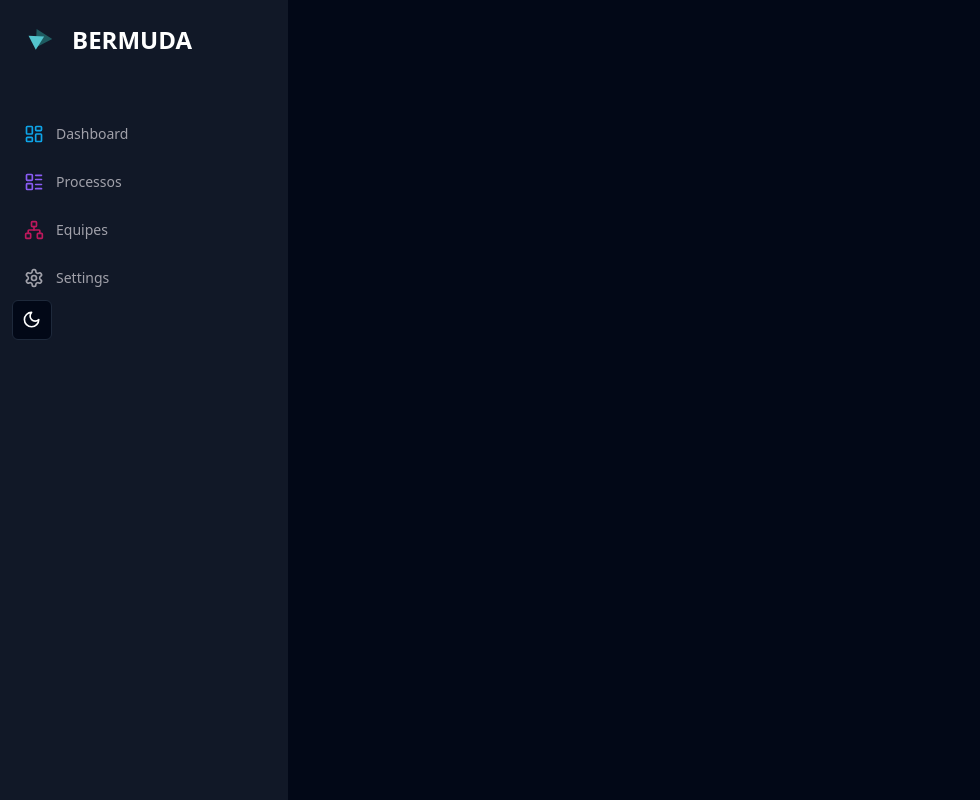
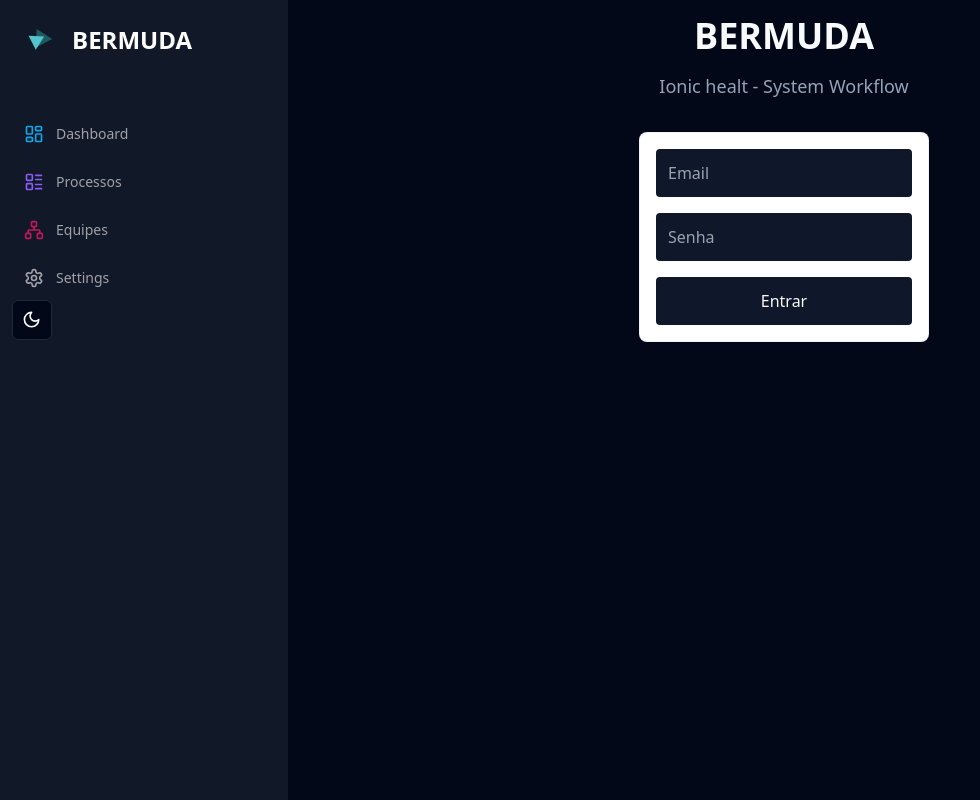
Before and after one commit to apiFatec/API-3-Semestre-Ionic, a React (Vite) app in the folder frontend/: page / in a window 1280 px wide. Shown: the whole page, without its empty margins (0-980 px from the left). Built offline with nearby package versions, Linux system fonts and the light colour scheme; no server answers.

Commit message:
Autenticação e rotas restritas

```diff
--- a/frontend/package.json
+++ b/frontend/package.json
@@ -11,11 +11,13 @@
   },
   "dependencies": {
     "@radix-ui/react-slot": "^1.0.2",
+    "axios": "^1.5.0",
     "class-variance-authority": "^0.7.0",
     "clsx": "^2.0.0",
     "lucide-react": "^0.277.0",
     "react": "^18.2.0",
     "react-dom": "^18.2.0",
+    "react-hook-form": "^7.46.1",
     "react-router-dom": "^6.16.0",
     "tailwind-merge": "^1.14.0",
     "tailwindcss-animate": "^1.0.7"
--- a/frontend/src/App.tsx
+++ b/frontend/src/App.tsx
@@ -2,12 +2,14 @@ import { BrowserRouter } from 'react-router-dom'
 import { Router } from '@/routes/routes'
 import { Sidebar } from '@/components/sidebar'
 import { ThemeProvider } from '@/components/theme.provider'
+import AuthProvider from './contexts/AuthContext'
 
 
 function App() {
 
   return (
     <ThemeProvider defaultTheme="dark" storageKey="vite-ui-theme">
+      <AuthProvider>
         <BrowserRouter>
           <div className="h-full relative">
             <div className="hidden h-full md:flex md:w-72 md:flex-col md:fixed md:inser-y-0 z-[80] bg-gray-900">
@@ -18,6 +20,7 @@ function App() {
             </main>
           </div>
         </BrowserRouter>
+      </AuthProvider>
     </ThemeProvider>
 
   )
--- /dev/null
+++ b/frontend/src/api.tsx
@@ -0,0 +1,5 @@
+import axios from 'axios';
+
+export const api = axios.create({
+  baseURL: import.meta.env.VITE_BASE_URL_API,
+});
--- /dev/null
+++ b/frontend/src/components/ui/card.tsx
@@ -0,0 +1,79 @@
+import * as React from "react"
+
+import { cn } from "@/lib/utils"
+
+const Card = React.forwardRef<
+  HTMLDivElement,
+  React.HTMLAttributes<HTMLDivElement>
+>(({ className, ...props }, ref) => (
+  <div
+    ref={ref}
+    className={cn(
+      "rounded-lg border bg-card text-card-foreground shadow-sm",
+      className
+    )}
+    {...props}
+  />
+))
+Card.displayName = "Card"
+
+const CardHeader = React.forwardRef<
+  HTMLDivElement,
+  React.HTMLAttributes<HTMLDivElement>
+>(({ className, ...props }, ref) => (
+  <div
+    ref={ref}
+    className={cn("flex flex-col space-y-1.5 p-6", className)}
+    {...props}
+  />
+))
+CardHeader.displayName = "CardHeader"
+
+const CardTitle = React.forwardRef<
+  HTMLParagraphElement,
+  React.HTMLAttributes<HTMLHeadingElement>
+>(({ className, ...props }, ref) => (
+  <h3
+    ref={ref}
+    className={cn(
+      "text-2xl font-semibold leading-none tracking-tight",
+      className
+    )}
+    {...props}
+  />
+))
+CardTitle.displayName = "CardTitle"
+
+const CardDescription = React.forwardRef<
+  HTMLParagraphElement,
+  React.HTMLAttributes<HTMLParagraphElement>
+>(({ className, ...props }, ref) => (
+  <p
+    ref={ref}
+    className={cn("text-sm text-muted-foreground", className)}
+    {...props}
+  />
+))
+CardDescription.displayName = "CardDescription"
+
+const CardContent = React.forwardRef<
+  HTMLDivElement,
+  React.HTMLAttributes<HTMLDivElement>
+>(({ className, ...props }, ref) => (
+  <div ref={ref} className={cn("p-6 pt-0", className)} {...props} />
+))
+CardContent.displayName = "CardContent"
+
+const CardFooter = React.forwardRef<
+  HTMLDivElement,
+  React.HTMLAttributes<HTMLDivElement>
+>(({ className, ...props }, ref) => (
+  <div
+    ref={ref}
+    className={cn("flex items-center p-6 pt-0", className)}
+    {...props}
+  />
+))
+CardFooter.displayName = "CardFooter"
+
+export { Card, CardHeader, CardFooter, CardTitle, CardDescription, CardContent }
--- /dev/null
+++ b/frontend/src/contexts/AuthContext.tsx
@@ -0,0 +1,43 @@
+import { createContext, useCallback, useState } from "react";
+
+interface AuthContextType {
+  isAuthenticated: boolean;
+  login: ({ access_token, name }: { access_token: string; name: string }) => void;
+  logout: () => void;
+}
+
+export const AuthContext = createContext<AuthContextType | undefined>(undefined);
+
+export default function AuthProvider({ children }: { children: React.ReactNode }) {
+  const [isAuthenticated, setIsAuthenticated] = useState(() => {
+    const storedUser = localStorage.getItem('token');
+
+    return !!storedUser;
+  });
+
+  const login = useCallback(({ access_token, name }: { access_token: string, name: string }) => {
+    localStorage.setItem('token', access_token);
+    localStorage.setItem('name', name);
+    console.log(access_token, name);
+    setIsAuthenticated(true);
+  }, []);
+
+  const logout = useCallback(() => {
+    localStorage.removeItem('token');
+    localStorage.removeItem('name');
+
+    setIsAuthenticated(false);
+  }, []);
+
+
+
+  return (
+    <AuthContext.Provider value={{
+      isAuthenticated,
+      login,
+      logout
+    }}>
+      {children}
+    </AuthContext.Provider>
+  )
+}
--- /dev/null
+++ b/frontend/src/hooks/useAuth.tsx
@@ -0,0 +1,16 @@
+import { useContext } from 'react';
+import { AuthContext } from "@/contexts/AuthContext";
+
+interface AuthContextType {
+  isAuthenticated: boolean;
+  login: ({ access_token, name }: { access_token: string; name: string }) => void;
+  logout: () => void;
+}
+
+export default function useAuth(): AuthContextType {
+  const context = useContext(AuthContext);
+  if (context === undefined) {
+    throw new Error("useAuth deve ser usado dentro de um AuthProvider");
+  }
+  return context;
+}
--- /dev/null
+++ b/frontend/src/pages/login/login.tsx
@@ -0,0 +1,63 @@
+import { Card } from "@/components/ui/card";
+import useLogin from "./useLogin";
+import { SubmitHandler, useForm } from 'react-hook-form';
+import { cn } from "@/lib/utils";
+import { useTheme } from "@/components/theme.provider";
+
+interface LoginFormValues {
+  username: string;
+  password: string;
+}
+
+export function Login() {
+  const { theme } = useTheme();
+  const { register, handleSubmit } = useForm<LoginFormValues>();
+
+  const { loginUser, isLoading } = useLogin();
+
+  const onSubmit: SubmitHandler<LoginFormValues> = (data) => {
+    loginUser(data); // Chame loginUser com os dados do formulário
+  };
+
+  return (
+    <div className="flex flex-col items-center">
+      <div className="mb-8 pt-4 space-y-4">
+        <h2 className="text-2xl md:text-4xl font-bold text-center">
+          BERMUDA
+        </h2>
+        <p className="text-muted-foreground font-light text-sm md:text-lg text-center">
+          Ionic healt - System Workflow
+        </p>
+      </div>
+      <form onSubmit={handleSubmit(onSubmit)}
+        className="px-4 md:px-20 lg:px-32 space-y-4">
+        <Card
+          className={`p-4 w-fit border-black/5 flex items-center justify-center hover:shadow-md transition ${theme === "dark" ? "bg-white" : "bg-slate-900" // Use o tema atual para aplicar a classe CSS correta
+            }`}
+        >
+          <div className="flex items-center gap-x-4 flex-col space-y-4">
+            <input className={`w-64  rounded p-3 text-white outline-none
+            ${theme === "dark" ? "bg-slate-900" : "bg-slate-400"}
+            `}
+              type="email"
+              {...register('username')} placeholder="Email"
+            />
+            <input className={`w-64  rounded p-3 text-white outline-none
+            ${theme === "dark" ? "bg-slate-900" : "bg-slate-400"}
+            `}
+              type="password"
+              {...register('password')} placeholder="Senha"
+            />
+            <button
+              className={`p-3 rounded w-64 ${theme === "dark" ? "bg-slate-900" : "bg-white"}`}
+              type="submit"
+            >
+              Entrar
+            </button>
+          </div>
+        </Card>
+      </form>
+
+    </div>
+  )
+}
--- /dev/null
+++ b/frontend/src/pages/login/useLogin.tsx
@@ -0,0 +1,34 @@
+import { useCallback, useState } from "react";
+import { useNavigate } from "react-router-dom";
+import services from '../../services/userServices';
+import useAuth from "@/hooks/useAuth";
+
+export default function useLogin() {
+  const [isLoading, setIsLoading] = useState(false);
+  const [textEntry, setTextEntry] = useState('password');
+  const [iconPassword, setIconPassword] = useState(true);
+
+  const navigate = useNavigate();
+
+  const { login } = useAuth();
+
+  const loginUser = useCallback(async (data: { username: string, password: string }) => {
+    try {
+      setIsLoading(true);
+      const response = await services.Login(data);
+      login(response.data);
+
+      navigate('/dashboard');
+
+    } catch (error) {
+      console.log(error);
+    } finally {
+      setIsLoading(false);
+    }
+  }, []);
+
+  return {
+    isLoading,
+    loginUser
+  }
+}
--- /dev/null
+++ b/frontend/src/routes/LoginRoutes.tsx
@@ -0,0 +1,8 @@
+import useAuth from "@/hooks/useAuth";
+import { Navigate, Outlet } from "react-router-dom";
+
+export default function LoginRoutes() {
+  const { isAuthenticated } = useAuth();
+
+  return isAuthenticated ? <Outlet /> : <Navigate to="/" replace />
+}
--- /dev/null
+++ b/frontend/src/routes/PrivateRoutes.tsx
@@ -0,0 +1,11 @@
+import { Navigate, Outlet } from 'react-router-dom';
+
+import useAuth from '../hooks/useAuth';
+
+function PrivateRoutes() {
+  const { isAuthenticated } = useAuth();
+
+  return isAuthenticated ? <Outlet /> : <Navigate to="/" replace />;
+}
+
+export default PrivateRoutes;
--- a/frontend/src/routes/routes.tsx
+++ b/frontend/src/routes/routes.tsx
@@ -1,10 +1,33 @@
 import { Dashboard } from "@/pages/dashboard/dashboard";
-import { Routes, Route } from "react-router-dom";
+// import { Login } from "@/pages/login/login";
+import { Routes, Route, Navigate } from "react-router-dom";
+import LoginRoutes from "./LoginRoutes";
+import PrivateRoutes from "./PrivateRoutes";
+import { Login } from "@/pages/login/login";
+
+const isUserAuthenticated = () => {
+  // Implemente sua lógica de verificação de autenticação aqui
+  // Por exemplo, verifique se o usuário possui um token JWT válido ou se está logado em algum sistema de autenticação
+  return false; // Retorne true se o usuário estiver autenticado, caso contrário, retorne false
+};
+
+// Componente de rota privada
+function PrivateRoute({ element }: { element: React.ReactNode }) {
+  return isUserAuthenticated() ? (
+    element
+  ) : (
+    <Navigate to="/login" replace={true} state={{ from: window.location.pathname }} />
+  );
+}
 
 export function Router() {
   return (
     <Routes>
-      <Route path='/dashboard' element={<Dashboard/>} />
+      {/* <Route path="/" element={<Login />} /> */}
+      <Route path="/" element={<Login />} />
+      <Route element={<LoginRoutes />}>
+        <Route path="/dashboard" element={<Dashboard />} />
+      </Route>
     </Routes>
-  )
+  );
 }
--- /dev/null
+++ b/frontend/src/services/userServices.tsx
@@ -0,0 +1,14 @@
+import { api } from "@/api";
+
+class UserServices {
+
+  async Login(data: { username: string, password: string }) {
+    return await api.post('/users/auth/login', data, {
+      headers: {
+        'Content-Type': 'application/json'
+      }
+    })
+  }
+}
+
+export default new UserServices();
```
Also changed, not shown: 1 other file (tests, documents, lock files or other folders). Lines whose indentation alone changed are shown as unchanged.
